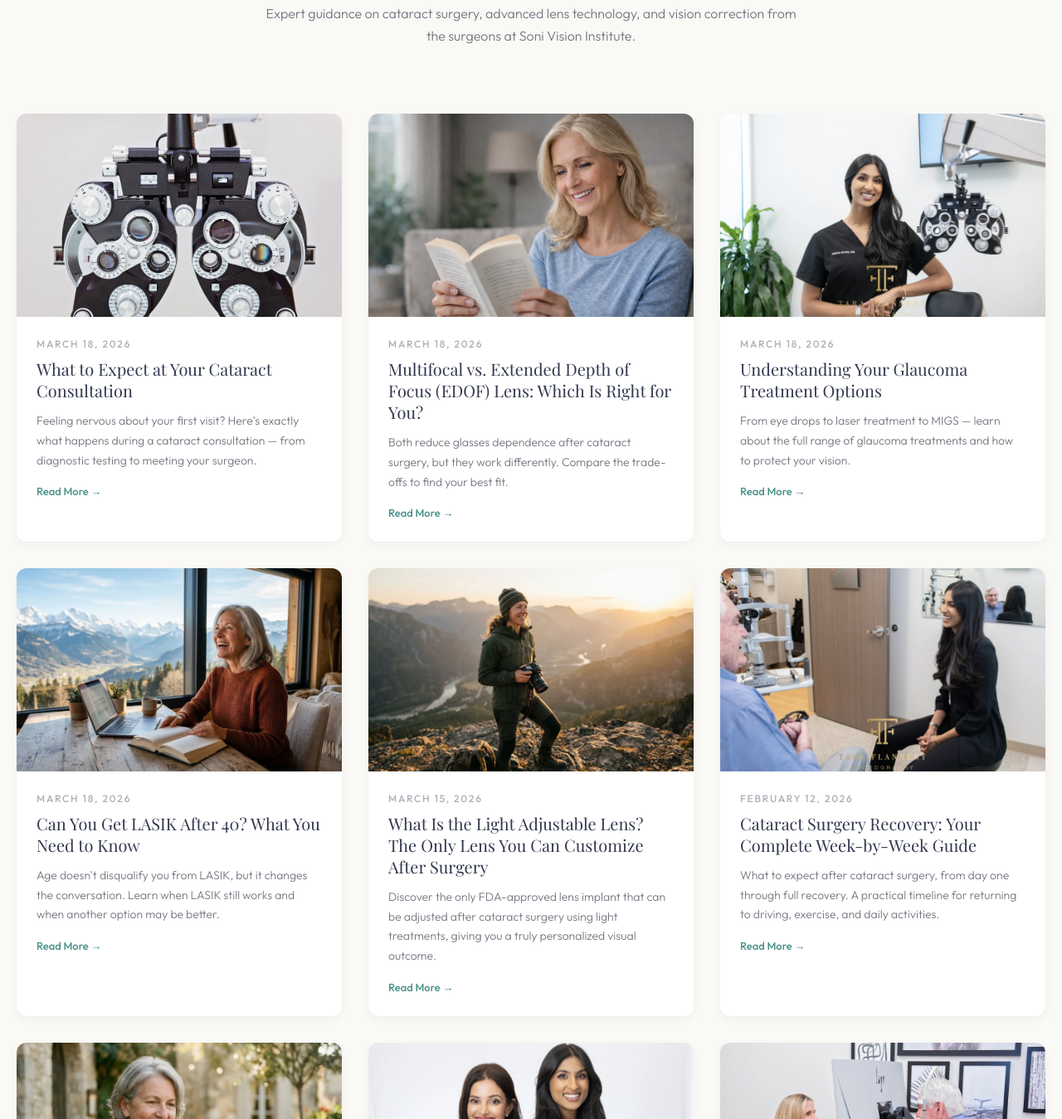
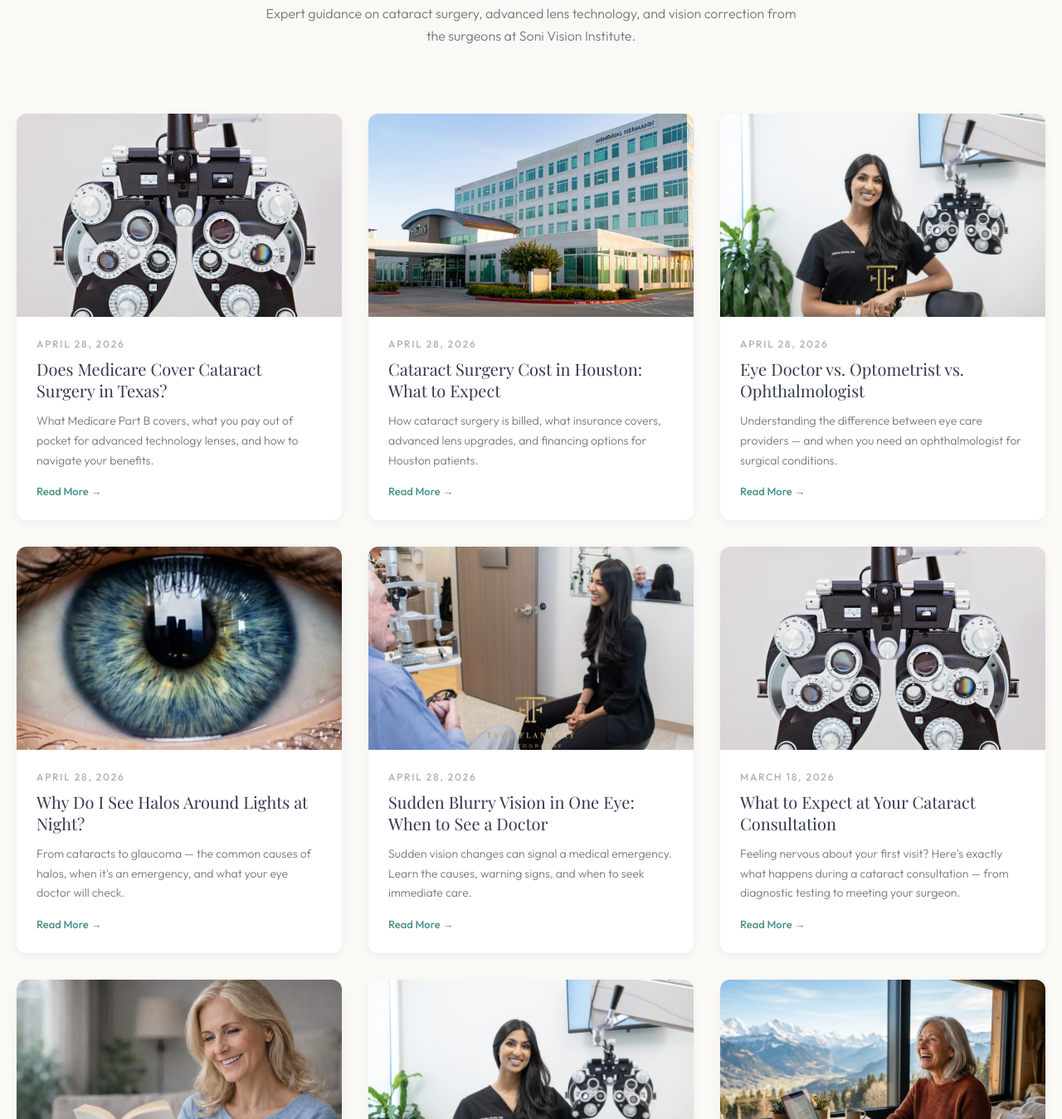
Before and after one commit to nikithakreddy13/NKR-SVI-Website, a website: page blog/index.html in a window 1280 px wide. Shown: the part 314-1663 px from the top of the page at 83% size. Drawn offline with nearby package versions, Linux system fonts and the light colour scheme; a web font is replaced by a local one.

Commit message:
Add 5 new blog posts to blog index page

```diff
--- a/blog/index.html
+++ b/blog/index.html
@@ -402,7 +402,72 @@
     <div class="max-w-[1320px] mx-auto px-5">
       <div class="grid grid-cols-1 md:grid-cols-2 lg:grid-cols-3 gap-8">
 
-        <!-- New Post: Cataract Consultation -->
+        <!-- New Post: Medicare & Cataract Surgery -->
+        <a href="/blog/does-medicare-cover-cataract-surgery.html" class="card-surface rounded-xl overflow-hidden block sr sr-d1">
+          <div class="overflow-hidden">
+            <img src="/brand_assets/phoropter.webp" alt="Does Medicare Cover Cataract Surgery?" class="w-full aspect-[16/10] object-cover blog-card-img" loading="lazy">
+          </div>
+          <div class="p-6">
+            <p class="text-[12px] font-body font-medium uppercase tracking-[0.15em] text-navy/40">April 28, 2026</p>
+            <h2 class="font-display text-navy text-[20px] leading-[1.3] mt-2">Does Medicare Cover Cataract Surgery in Texas?</h2>
+            <p class="font-body text-ink/60 text-[14px] leading-[1.7] mt-3" style="font-weight: 300;">What Medicare Part B covers, what you pay out of pocket for advanced technology lenses, and how to navigate your benefits.</p>
+            <p class="text-teal text-[13px] font-medium mt-4">Read More &rarr;</p>
+          </div>
+        </a>
+
+        <!-- New Post: Cataract Surgery Cost -->
+        <a href="/blog/cataract-surgery-cost-houston.html" class="card-surface rounded-xl overflow-hidden block sr sr-d2">
+          <div class="overflow-hidden">
+            <img src="/brand_assets/building.webp" alt="Cataract Surgery Cost in Houston" class="w-full aspect-[16/10] object-cover blog-card-img" loading="lazy">
+          </div>
+          <div class="p-6">
+            <p class="text-[12px] font-body font-medium uppercase tracking-[0.15em] text-navy/40">April 28, 2026</p>
+            <h2 class="font-display text-navy text-[20px] leading-[1.3] mt-2">Cataract Surgery Cost in Houston: What to Expect</h2>
+            <p class="font-body text-ink/60 text-[14px] leading-[1.7] mt-3" style="font-weight: 300;">How cataract surgery is billed, what insurance covers, advanced lens upgrades, and financing options for Houston patients.</p>
+            <p class="text-teal text-[13px] font-medium mt-4">Read More &rarr;</p>
+          </div>
+        </a>
+
+        <!-- New Post: Eye Doctor vs Optometrist -->
+        <a href="/blog/eye-doctor-vs-optometrist-vs-ophthalmologist.html" class="card-surface rounded-xl overflow-hidden block sr sr-d3">
+          <div class="overflow-hidden">
+            <img src="/brand_assets/dr-reddy-clinic-1.webp" alt="Eye Doctor vs Optometrist vs Ophthalmologist" class="w-full aspect-[16/10] object-cover blog-card-img" loading="lazy">
+          </div>
+          <div class="p-6">
+            <p class="text-[12px] font-body font-medium uppercase tracking-[0.15em] text-navy/40">April 28, 2026</p>
+            <h2 class="font-display text-navy text-[20px] leading-[1.3] mt-2">Eye Doctor vs. Optometrist vs. Ophthalmologist</h2>
+            <p class="font-body text-ink/60 text-[14px] leading-[1.7] mt-3" style="font-weight: 300;">Understanding the difference between eye care providers — and when you need an ophthalmologist for surgical conditions.</p>
+            <p class="text-teal text-[13px] font-medium mt-4">Read More &rarr;</p>
+          </div>
+        </a>
+
+        <!-- New Post: Halos Around Lights -->
+        <a href="/blog/halos-around-lights-at-night.html" class="card-surface rounded-xl overflow-hidden block sr">
+          <div class="overflow-hidden">
+            <img src="/brand_assets/eye.webp" alt="Why Do I See Halos Around Lights at Night?" class="w-full aspect-[16/10] object-cover blog-card-img" loading="lazy">
+          </div>
+          <div class="p-6">
+            <p class="text-[12px] font-body font-medium uppercase tracking-[0.15em] text-navy/40">April 28, 2026</p>
+            <h2 class="font-display text-navy text-[20px] leading-[1.3] mt-2">Why Do I See Halos Around Lights at Night?</h2>
+            <p class="font-body text-ink/60 text-[14px] leading-[1.7] mt-3" style="font-weight: 300;">From cataracts to glaucoma — the common causes of halos, when it's an emergency, and what your eye doctor will check.</p>
+            <p class="text-teal text-[13px] font-medium mt-4">Read More &rarr;</p>
+          </div>
+        </a>
+
+        <!-- New Post: Sudden Blurry Vision -->
+        <a href="/blog/sudden-blurry-vision-one-eye.html" class="card-surface rounded-xl overflow-hidden block sr">
+          <div class="overflow-hidden">
+            <img src="/brand_assets/dr-reddy-patient-2.webp" alt="Sudden Blurry Vision in One Eye" class="w-full aspect-[16/10] object-cover blog-card-img" loading="lazy">
+          </div>
+          <div class="p-6">
+            <p class="text-[12px] font-body font-medium uppercase tracking-[0.15em] text-navy/40">April 28, 2026</p>
+            <h2 class="font-display text-navy text-[20px] leading-[1.3] mt-2">Sudden Blurry Vision in One Eye: When to See a Doctor</h2>
+            <p class="font-body text-ink/60 text-[14px] leading-[1.7] mt-3" style="font-weight: 300;">Sudden vision changes can signal a medical emergency. Learn the causes, warning signs, and when to seek immediate care.</p>
+            <p class="text-teal text-[13px] font-medium mt-4">Read More &rarr;</p>
+          </div>
+        </a>
+
+        <!-- Cataract Consultation -->
         <a href="/blog/what-to-expect-cataract-consultation.html" class="card-surface rounded-xl overflow-hidden block sr sr-d1">
           <div class="overflow-hidden">
             <img src="/brand_assets/phoropter.webp" alt="What to Expect at Your Cataract Consultation" class="w-full aspect-[16/10] object-cover blog-card-img" loading="lazy">
```
